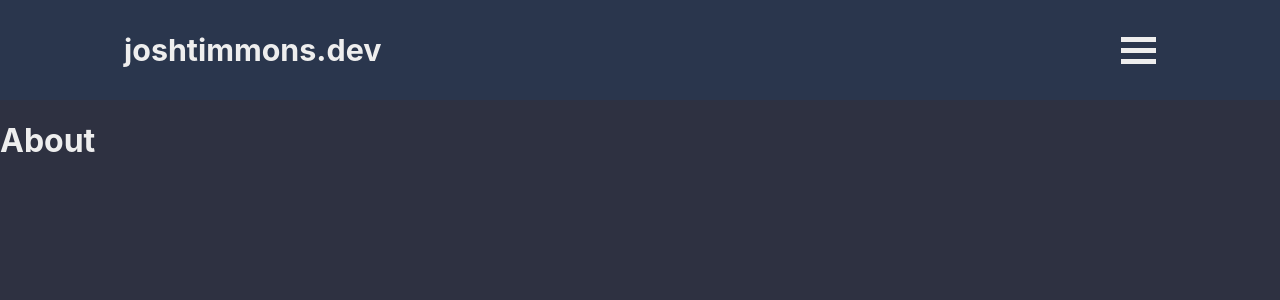
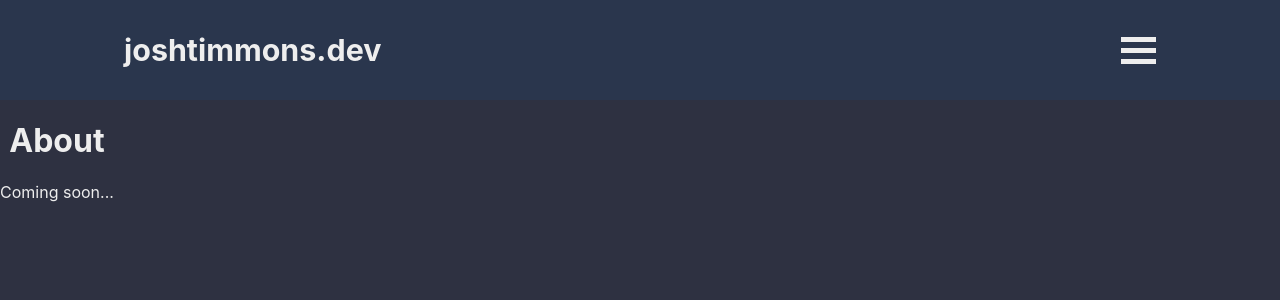
Before and after one commit to josh182014/portfolio-site, a React (Create React App) app: page /about in a window 1280 px wide. Shown: the top 300 px of the page. Built offline with nearby package versions, Linux system fonts and the light colour scheme.

Commit message:
added placeholder text

```diff
--- a/src/components/About/About.js
+++ b/src/components/About/About.js
@@ -4,6 +4,7 @@ const About = () => {
     return (
         <div className='about-container'>
             <h1>About</h1>
+            <p>Coming soon...</p>
         </div>
     );
 }
--- a/src/components/Contact/Contact.js
+++ b/src/components/Contact/Contact.js
@@ -4,6 +4,7 @@ const Contact = () => {
     return (
         <div className='contact-container'>
             <h1>Contact</h1>
+            <p>Coming soon...</p>
         </div>
     );
 }
```
Also changed, not shown: src/App.js (indentation only).
